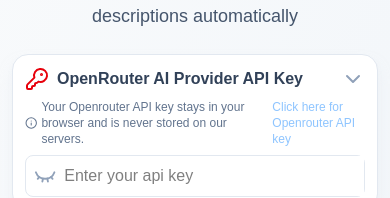
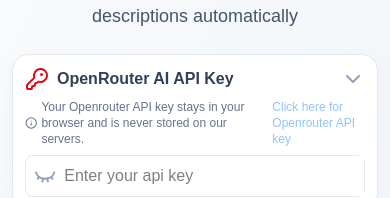
Before and after one commit to abhidatta0/audiobrief, a React (Vite) app: page / in a window 390 px wide. Shown: the part 196-394 px from the top of the page. Built offline with nearby package versions, Linux system fonts and the light colour scheme.

Commit message:
fix the audio player in mobile size

```diff
--- a/src/components/ApiInputKey.tsx
+++ b/src/components/ApiInputKey.tsx
@@ -15,7 +15,7 @@
       <div className="flex items-center justify-between">
         <label className="flex items-center gap-2 font-semibold text-slate-700">
           <KeyRound className="text-red-600" />
-          OpenRouter AI Provider API Key
+          OpenRouter AI API Key
         </label>
 
         <button
--- a/src/components/FileUploader.tsx
+++ b/src/components/FileUploader.tsx
@@ -117,7 +117,7 @@
   if (isAudioFile(file)) {
     // AudioPlayer.tsx
     return (
-      <div className="min-w-lg">
+      <div className="">
         <Audio
           playlist={[
             { id: 1, src: URL.createObjectURL(file), name: file.name },
@@ -191,7 +191,7 @@
                 </div>
 
                 <div className="flex items-center justify-between gap-x-4">
-                  <div className="flex items-center gap-x-2 mt-4 text-white">
+                  <div className="flex items-center gap-x-2 mt-4 grow text-white self-center">
                     <Volume />
 
                     <input
```
